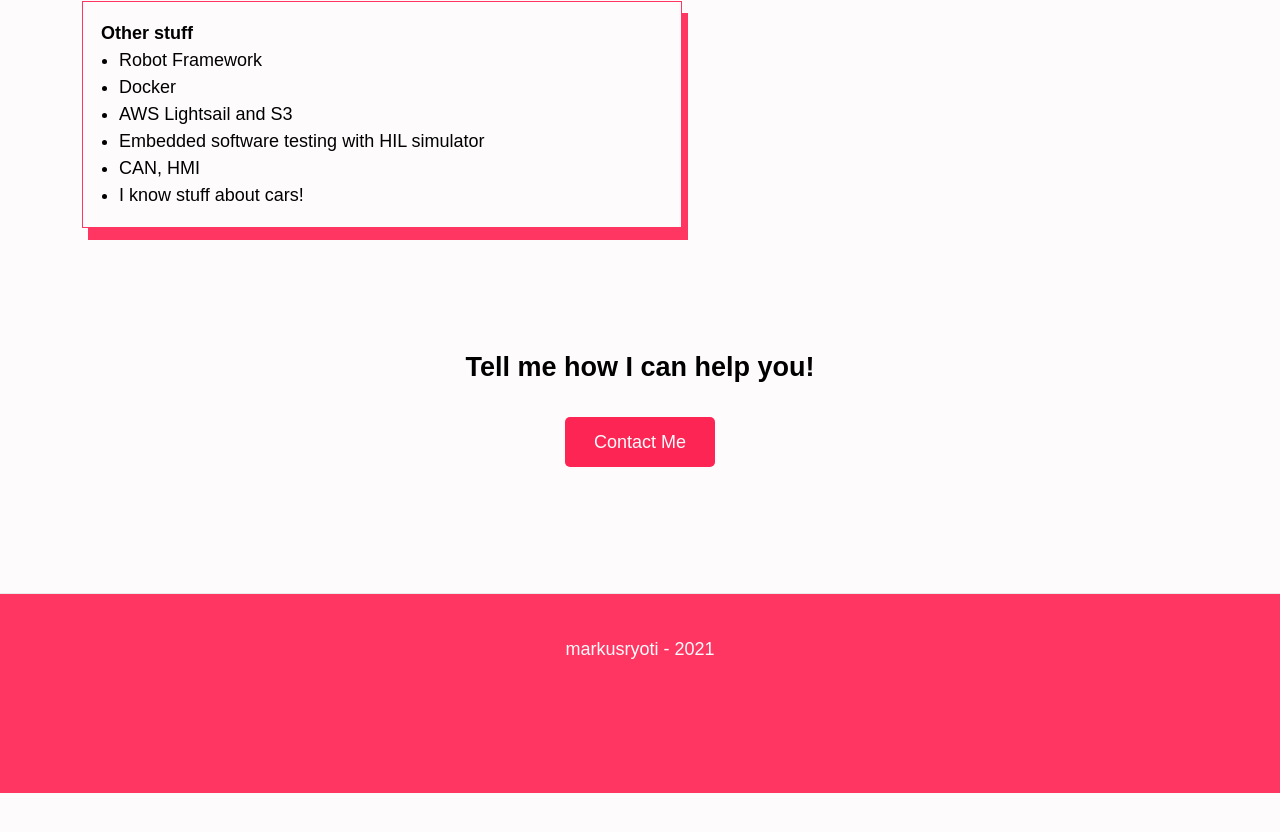
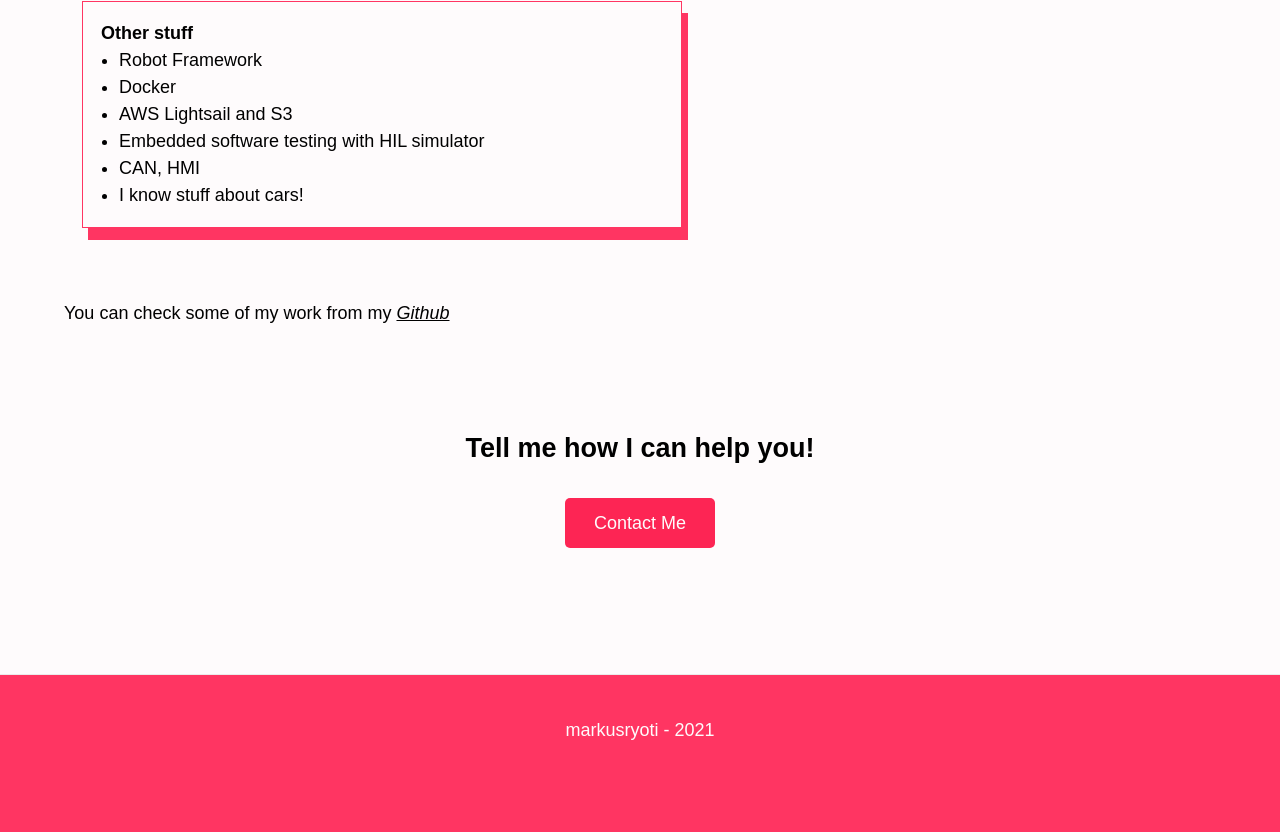
Before and after one commit to markusryoti/personal-website, a Next.js app in the folder front/: page / in a window 1280 px wide. Shown: the part 1485-2317 px from the top of the page. Before the commit the page ends 2278 px from the top, so only its background shows below. Built offline with nearby package versions, Linux system fonts and the light colour scheme.

Commit message:
basic general seo added

```diff
--- a/front/pages/_app.tsx
+++ b/front/pages/_app.tsx
@@ -1,9 +1,9 @@
 import Head from 'next/head';
-import React, { useContext, useEffect, useState } from 'react';
+import React, { useEffect, useState } from 'react';
 
 import '../styles/globals.css';
 import EditorState from '../context/EditorState';
-import UserState, { UserContext } from '../context/UserState';
+import UserState from '../context/UserState';
 import axios from 'axios';
 import setAuthToken from '../lib/setAuthToken';
 
@@ -43,7 +43,15 @@ function MyApp({ Component, pageProps }) {
   return (
     <>
       <Head>
-        <title>markusryoti.io</title>
+        <title>markusryoti.com | Markus Ryöti</title>
+        <meta
+          name="description"
+          content="I talk about coding and life in general"
+        />
+        <meta
+          name="keywords"
+          content="programming, coding, software engineering, development, testing"
+        />
         <link rel="icon" href="/favicon.ico" />
       </Head>
       <UserState user={user}>
--- a/front/pages/index.tsx
+++ b/front/pages/index.tsx
@@ -57,6 +57,18 @@ export default function Home() {
               </ul>
             </div>
           </div>
+          <div>
+            <p>
+              You can check some of my work from my{' '}
+              <a
+                href="https://github.com/markusryoti"
+                target="_blank"
+                className="link"
+              >
+                <em>Github</em>
+              </a>
+            </p>
+          </div>
           <div className={styles.contactAction}>
             <div className={styles.textBlock}>
               <h2>Tell me how I can help you!</h2>
--- a/front/styles/globals.css
+++ b/front/styles/globals.css
@@ -3,7 +3,6 @@
 :root {
   --primary-light: #ff3562;
   --primary: #fd2554;
-
   --bg-primary: #fefbfc;
   --text-primary: #2f2f2f;
   --text-secondary: #fefbfc;
@@ -22,8 +21,6 @@
   background: var(--primary-light);
   color: var(--text-secondary);
 }
-
-/* @import url('https://fonts.googleapis.com/css2?family=Roboto:ital,wght@0,100;0,300;0,400;0,500;0,700;0,900;1,100;1,300;1,400;1,500;1,700;1,900&display=swap'); */
 
 @import url('https://fonts.googleapis.com/css2?family=Nunito:ital,wght@0,200;0,300;0,400;0,600;0,700;0,800;0,900;1,200;1,300;1,400;1,600;1,700;1,800;1,900&display=swap');
 @import url('https://use.fontawesome.com/releases/v5.15.3/css/all.css');
@@ -123,3 +120,7 @@ h1 {
 p {
   margin-bottom: 1rem;
 }
+
+.link {
+  text-decoration: underline;
+}
```
